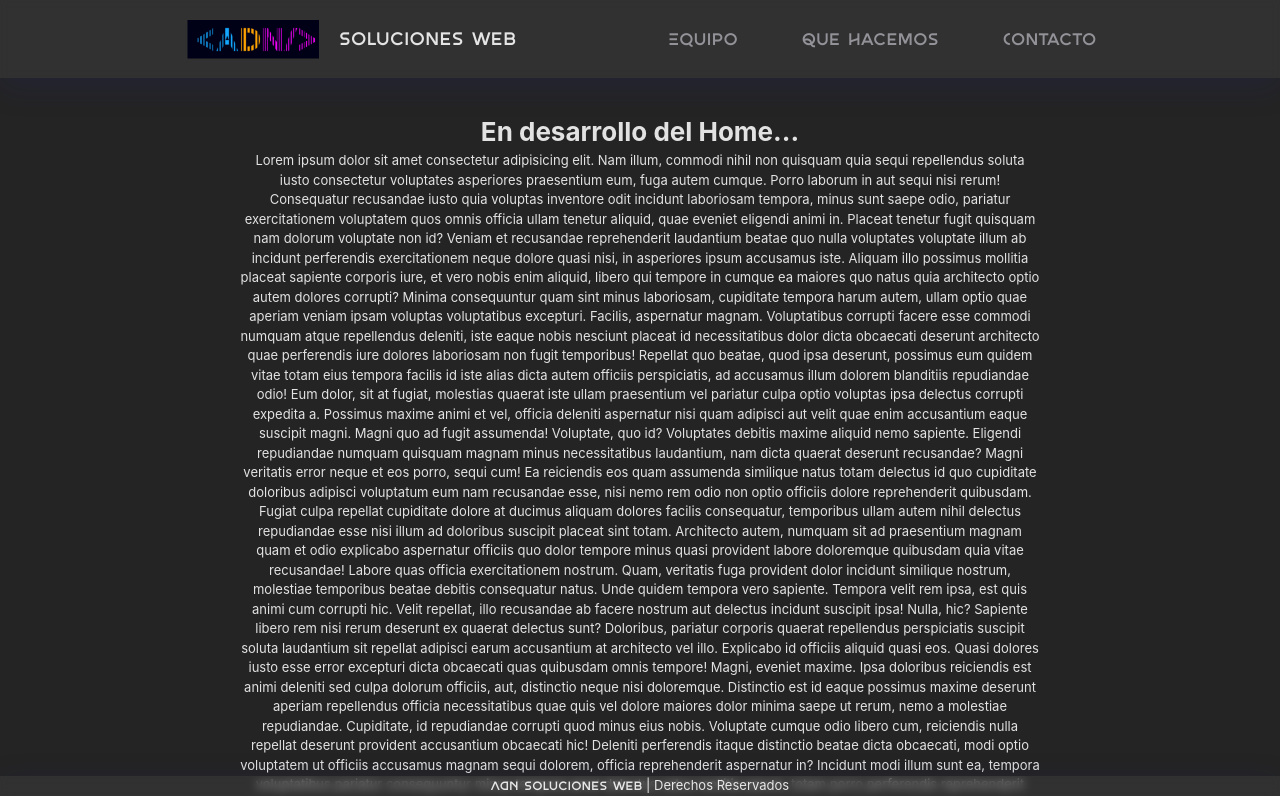
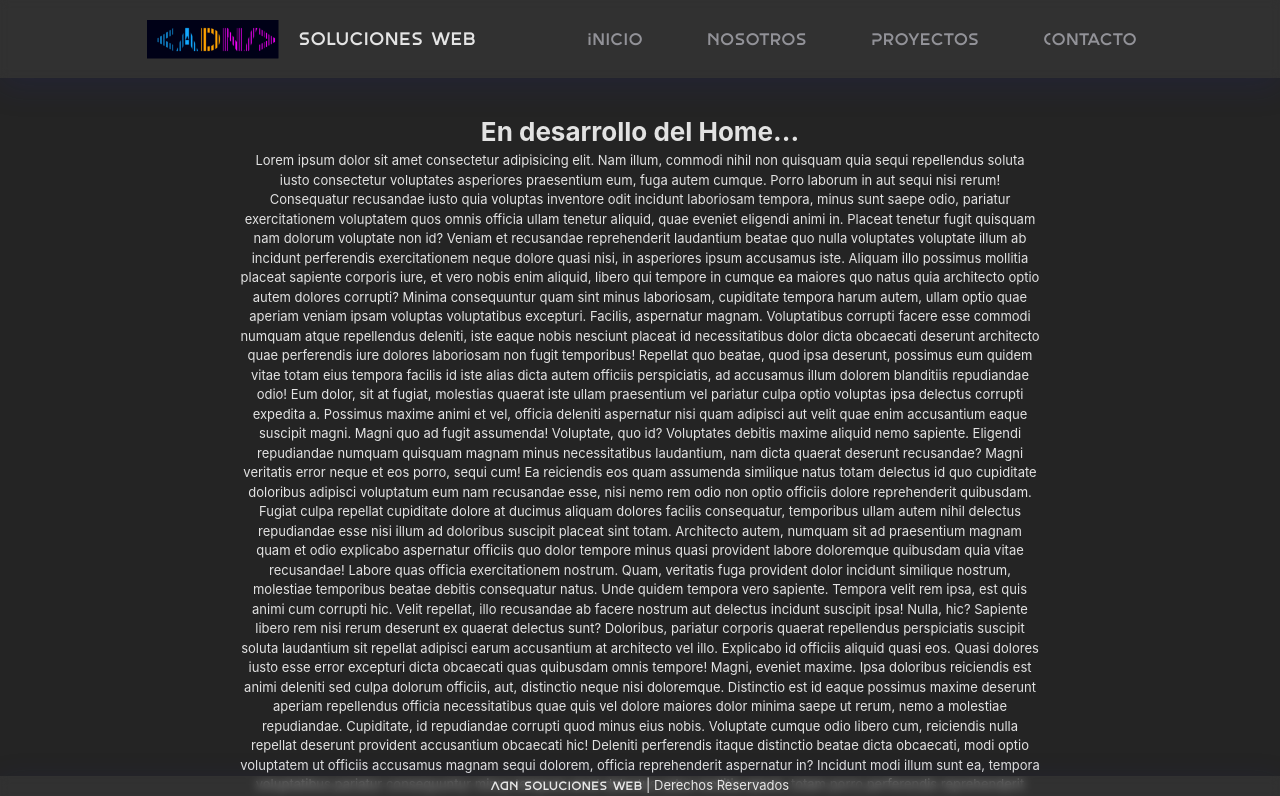
Before and after one commit to Kapee87/adn-template, a React (Vite) app: page / in a window 1280 px wide. Shown: the top 796 px of the page. Built offline with nearby package versions, Linux system fonts and the light colour scheme.

Commit message:
agregado bonton de seccion al navbar

```diff
--- a/src/components/Header.jsx
+++ b/src/components/Header.jsx
@@ -5,16 +5,17 @@ export default function Header() {
             <nav>
                 <div className="logo-container">
                     <img
-                        // src="https://trello.com/1/cards/646e0abe7b9593a6e3ebe12a/attachments/6471761ea2ac2bb76d9d5f90/previews/6471761fa2ac2bb76d9d5fea/download/logo_ADN_dark.png"
-                        src='src\assets\logoAdn.png'
+                        src="src\assets\logoAdn.png"
+                        // src='src\assets\logoAdn.png'
                         alt="Logo del website"
                         className="logo"
                     />
                     <h2 className="header-title">Soluciones Web</h2>
                 </div>
                 <ul>
-                    <li ><a href="#" className="team"> Equipo </a></li>
-                    <li><a href="#" className="about">Que Hacemos</a> </li>
+                    <li ><a href="#" className="team"> Inicio </a></li>
+                    <li ><a href="#" className="team"> Nosotros </a></li>
+                    <li><a href="#" className="about">Proyectos</a> </li>
                     <li><a href="#" className="contact">Contacto</a> </li>
                 </ul>
             </nav>
```
Also changed, not shown: src/Pages/Nosotros.jsx (added).
